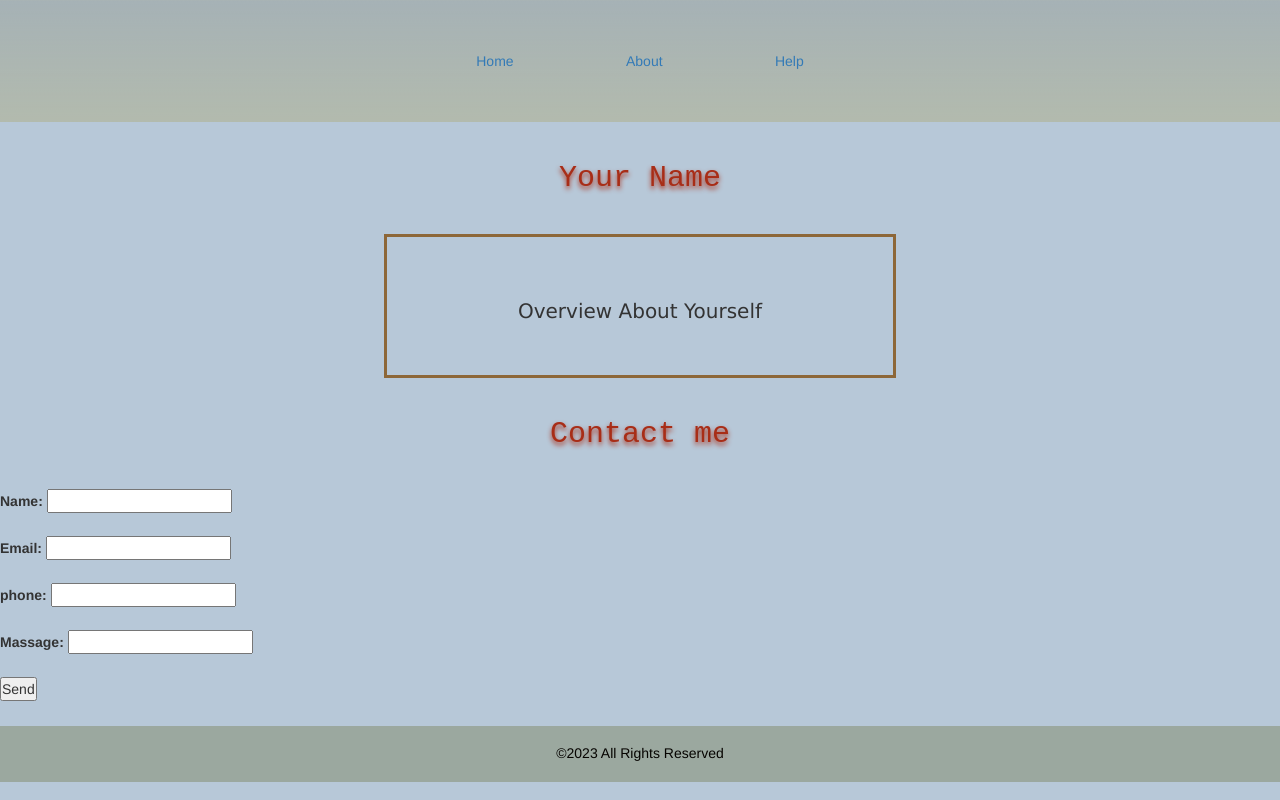
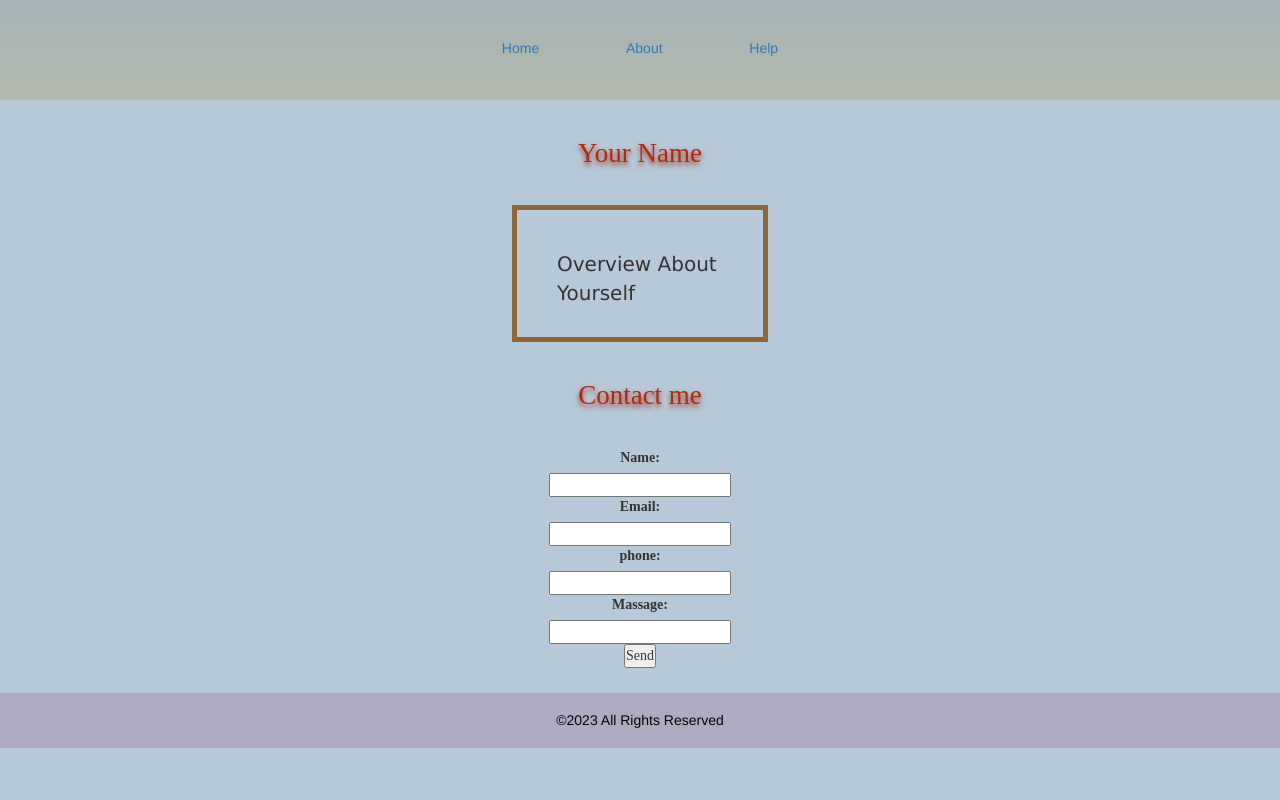
Before and after one commit to Leenaalzaben/todo-project, a plain HTML site: page about.html in a window 1280 px wide. Drawn offline with nearby package versions, Linux system fonts and the light colour scheme.

Commit message:
My Update

```diff
--- a/CSS/about.css
+++ b/CSS/about.css
@@ -3,11 +3,10 @@
 :root {
     --background: #b7c8d8;
     --headline: #a82d17;
-    --paragraph: #fff3ec;
-    --button-bg: #382c81;
+    --paragraph: #0b0a0a;
+    --button-bg: #adaac2;
     --button-text: #eae4e3;
 }
-
 
 
 * {
@@ -16,14 +15,14 @@
 
 }
 
-/* Header part */
+/* Header part  . for class*/
 .Header {
     min-height: 100px;
     width: 100%;
     background-image: linear-gradient(rgba(158, 168, 167, 0.7), rgba(178, 185, 169, 0.9));
     background-position: center;
     background-size: cover;
-    position: relative;
+    /* position: relative; */
 }
 
 /* Arrange The Nav */
@@ -31,12 +30,8 @@ nav ul {
     display: flex;
     justify-content: center;
     list-style-type: none;
-    /* gap: 100px; */
-    list-style-type: none;
 
 }
-
-
 
 body {
     width: 100%;
@@ -50,10 +45,10 @@ h2 {
     color: var(--headline);
     text-align: center;
     font: bold;
-    font-size: 30px;
-    font-style: normal;
+    font-size: 27px;
+    font-style: initial;
     line-height: 2;
-    font-family: monospace;
+    font-family:'Times New Roman', Times, serif;
     text-shadow: 0px 3px 5px;
     position: relative;
 }
@@ -71,24 +66,37 @@ img {
 p.firstAnchor {
     /* border for overview */
     display: flex;
-    border: 3px solid rgb(141, 103, 56);
-    padding: 60px;
-    margin-inline: 30%;
-    padding-block-end: 50px;
-
+    border: 5px solid rgb(141, 103, 56);
+    padding: 40px;
+    margin-inline: 40%;
+    padding-block-end: 30px;
 
 }
 
-*/ p {
+*/
+p {
     /* Overview About Yourself */
 
 
-    font-family: verdana;
+    font-family:'Times New Roman', Times, serif;
     font-size: 20px;
     position: absolute;
-    left: 640px;
+    left: 600px;
     top: 300px;
+
 }
+
+form {
+
+    display: flex;
+    align-items: center;
+    flex-wrap: nowrap;
+    flex-direction: column;
+    font-family:'Times New Roman', Times, serif;
+
+}
+
+
 
 /* Contact me */
 
@@ -98,21 +106,20 @@ p.firstAnchor {
     color: rgb(227, 224, 118);
     padding: 17px;
     position: absolute;
-    left: 1100px;
+    left: 50;
     top: 150px;
 
 }
 
-
+/*
 
 /* Footer */
 
 
 footer {
 
-    background-color:  rgb(155, 168, 159);
+    background-color: var(--button-bg);
     padding: 10px;
-
     color: rgb(6, 4, 0);
     margin-top: 25px;
     margin-bottom: 25px;
--- a/CSS/home.css
+++ b/CSS/home.css
@@ -4,7 +4,7 @@
     --background: #cfbcb6;
     --headline: #121211;
     --paragraph: #fff3ec;
-    --button-bg: #382c81;
+    --button-bg: #adaac2;
     --button-text: #eae4e3;
 }
 
@@ -39,7 +39,7 @@ nav ul{
 
 }
 nav ul li{
-    margin: 4%;
+    margin: 3%;
 }
 
 /* nav {
@@ -98,7 +98,7 @@ td {
 
 footer {
 
-    background-color: rgb(155, 168, 159);
+    background-color: var(--button-bg);
     padding: 10px;
 
     color: rgb(6, 4, 0);
--- a/about.html
+++ b/about.html
@@ -18,7 +18,6 @@
 
 <body>
   <header>
-
     <section class="Header">
       <div class="nav-links">
         <nav>
@@ -30,14 +29,14 @@
       </div>
       </nav>
     </section>
+
     <h2> Your Name</h2>
-
-    <p class="firstAnchor">Overview About Yourself </p>
+    <p class="firstAnchor"> Overview About Yourself </p>
 
   </header>
 
   <main>
-      <!--1.Add Info Image-->
+    <!--1.Add Info Image-->
     <!-- <section>
       <img src="LZB.png">
     </section> -->
@@ -45,36 +44,34 @@
     <h2> Contact me</h2>
 
     <!--2. Name -->
-    <section>
+    <div>
+      <form>
+
       <label>Name:</label>
-      <input type="text" id="name"><br><br>
+      <input type="text" id="name">
+
+      <!--3. email -->
+
+      <label>Email:</label>
+      <input type="text" id="Email">
+
+      <!-- phone -->
+
+      <label> phone:</label>
+      <input type="text" id="phone">
+
+      <!--4. Massage -->
+
+      <label>Massage:</label>
+      <input type="text" id="Massage">
+
+      <!--5.Submit Button-->
+
+      <button type="button" onclick="alert('Done!')">Send</button>
 
 
-    </section>
-    <!--3. email -->
-    <section>
-
-      <label>Email:</label>
-      <input type="text" id="Email"><br><br>
-
-
-    </section>
-    <!-- phone -->
-    <section>
-      <label> phone:</label>
-      <input type="text" id="phone"><br><br>
-    </section>
-
-    <!--4. Massage -->
-    <section>
-      <label>Massage:</label>
-      <input type="text" id="Massage"><br><br>
-    </section>
-
-    <!--5.Submit Button-->
-    <section>
-      <button type="button" onclick="alert('Done!')">Send</button>
-    </section>
+    </form>
+  </div>
   </main>
   <footer>
     <div id="copy-rights">
```
Also changed, not shown: Js/app.js (+12 -13 lines).
